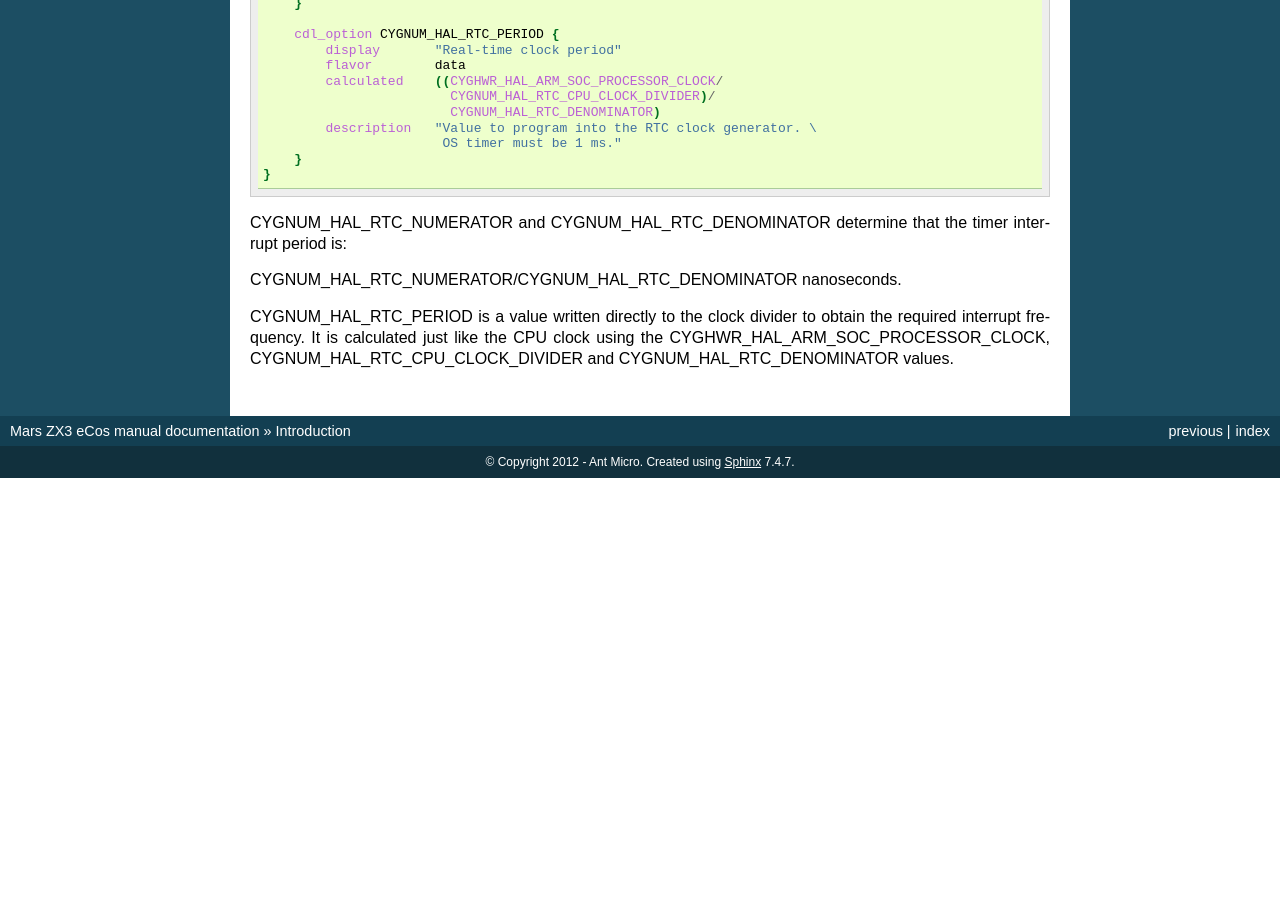
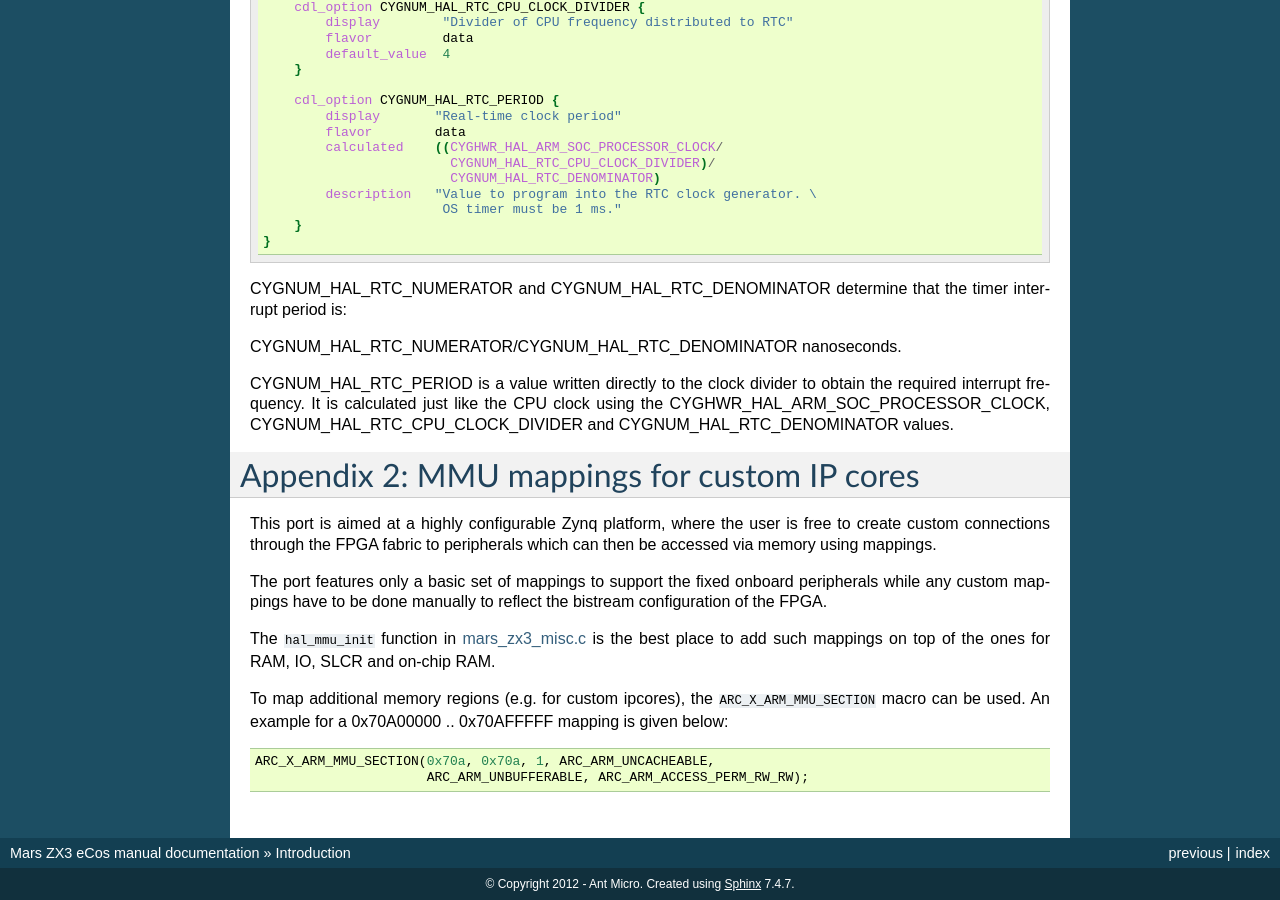
Before and after one commit to antmicro/ecos-mars-zx3, a Sphinx documentation site: the page built from doc/source/introduction.rst, in a window 1280 px wide and 900 px high, scrolled down 9387 px. Built offline with Sphinx 7.4.7, drawn with Linux system fonts in a browser that asks for light colours; before the commit the page ends 9865 px from its top, so only the background shows below that; some of the changed text lies outside the part shown.

Commit message:
Added appendix on doing memory mappings.

```diff
--- a/doc/source/introduction.rst
+++ b/doc/source/introduction.rst
@@ -56,7 +56,8 @@ Version information
    Michael Gielda,Draft version,10.09.2012,0.1
    Michael Gielda,Preliminary release,15.09.2012,0.2
    Ziemowit Borowski,First release,25.09.2012,0.3
-   Michael Gielda,Corrections; ecc files; appendix,28.09.2012,0.5
+   Michael Gielda,Review,26.09.2012,0.4
+   Michael Gielda,Corrections; ecc files; Appendix 1,28.09.2012,0.5
    Michael Gielda,Updates for secondary release,10.10.2012,0.6
    Mateusz Majchrzycki,Added section on building a boot image,25.10.2012,0.6.1
    Michael Gielda,Corrections,25.10.2012,0.6.2
@@ -64,6 +65,7 @@ Version information
    Michael Gielda,Updates to feature test feedback,11.01.2013,0.7
    Michael Gielda,Fixes for readthedocs,18.04.2013,0.7.1
    Michael Gielda,Feedback from the community,10.08.2013,0.7.2
+   Michael Gielda,Appendix 2: MMU mappings for custom IP cores,15.08.2013,0.7.3
 
 Compiling the system
 ====================
@@ -102,7 +104,7 @@ For Gentoo platforms the package is named ``dev-lang/tcl``, you can install it u
 Source code and configuration files
 -----------------------------------
 
-The source of the port is provided with this manual.
+The source of the port is provided `on github <https://github.com/antmicro/ecos-mars-zx3>`_.
 
 By default, two general purpose configuration files are provided with the relese. See :ref:`ready-made` for details.
 
@@ -177,8 +179,8 @@ Ready-made ``.ecc`` files
 ~~~~~~~~~~~~~~~~~~~~~~~~~
 
 Two ready-made :file:`.ecc` files will be provided with this distribution.
-The first one, :file:`mars_zx3_ecos.ecc`, results in building the eCos kernel.
-The other, :file:`mars_zx3_redboot.ecc`, can be used to build RedBoot (see :ref:`redboot`).
+The first one, `mars_zx3_ecos.ecc <https://github.com/antmicro/ecos-mars-zx3/blob/master/mars_zx3_ecos.ecc>`_, can be used to build the eCos kernel, to be linked against by a user application
+The other, `mars_zx3_redboot.ecc <https://github.com/antmicro/ecos-mars-zx3/blob/master/mars_zx3_redboot.ecc>`_, can be used to build RedBoot (see :ref:`redboot`).
 
 .. _build-kernel:
 
@@ -428,3 +430,20 @@ CYGNUM_HAL_RTC_NUMERATOR/CYGNUM_HAL_RTC_DENOMINATOR nanoseconds.
 CYGNUM_HAL_RTC_PERIOD is a value written directly to the clock divider to obtain the required interrupt frequency.
 It is calculated just like the CPU clock using the CYGHWR_HAL_ARM_SOC_PROCESSOR_CLOCK, CYGNUM_HAL_RTC_CPU_CLOCK_DIVIDER
 and CYGNUM_HAL_RTC_DENOMINATOR values.
+
+Appendix 2: MMU mappings for custom IP cores
+============================================
+
+This port is aimed at a highly configurable Zynq platform, where the user is free to create custom connections through the FPGA fabric to peripherals which can then be accessed via memory using mappings.
+
+The port features only a basic set of mappings to support the fixed onboard peripherals while any custom mappings have to be done manually to reflect the bistream configuration of the FPGA.
+
+The ``hal_mmu_init`` function in `mars_zx3_misc.c <https://github.com/antmicro/ecos-mars-zx3/blob/master/packages/hal/arm/xc7z/mars_zx3/current/src/mars_zx3_misc.c>`_ is the best place to add such mappings on top of the ones for RAM, IO, SLCR and on-chip RAM.
+
+To map additional memory regions (e.g. for custom ipcores), the ``ARC_X_ARM_MMU_SECTION`` macro can be used.
+An example for a 0x70A00000 .. 0x70AFFFFF mapping is given below:
+
+.. code-block:: c
+
+   ARC_X_ARM_MMU_SECTION(0x70a, 0x70a, 1, ARC_ARM_UNCACHEABLE,
+                         ARC_ARM_UNBUFFERABLE, ARC_ARM_ACCESS_PERM_RW_RW);
```
